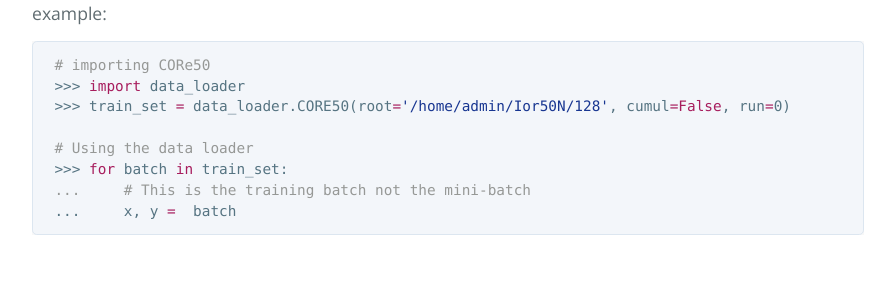
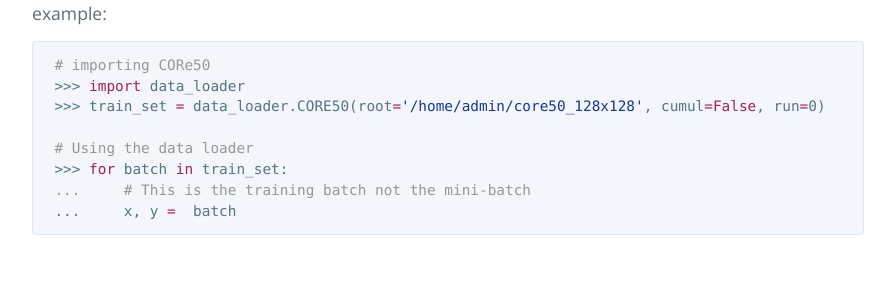
Before and after one commit to vlomonaco/core50, a Jekyll site: the page built from index.html, in a window 1280 px wide and 900 px high, scrolled down 11295 px. Shown: the part 162-444 px from the top of the window, without its empty margins (192-1087 px from the left). Built offline with Jekyll 4.4.1, drawn with Linux system fonts in a browser that asks for light colours; nearby versions of some CDN libraries; the list of posts is cut into pages by our own code; comment, search, counter and statistics services are not loaded.

Commit message:
path fix

```diff
--- a/index.html
+++ b/index.html
@@ -308,7 +308,7 @@ The Python code for reproducing the experiments in the paper is already availabl
 As you might have noticed, assessing your own CL strategies on CORe50 wouldn't be as simple as loading the npz file since you have to deal with a number of runs and configurations. That's way we also provide a <i>super fast</i> and <i>flexible</i> <strong>Python Data Loader</strong> which can handle that for you. For example:
 
 			<div class="highlight highlight-Python" style="margin-top:15px">
-			<pre><span class="pl-c"> # importing CORe50</span><br> >>><span class="pl-k"> import</span> data_loader <br> >>> train_set <span class="pl-k">=</span> data_loader.CORE50(root<span class="pl-k">=</span><span class="pl-s">'/home/admin/Ior50N/128'</span>, cumul<span class="pl-k">=False</span>, run<span class="pl-k">=</span>0)<br><br><span class="pl-c"> # Using the data loader</span><br> >>><span class="pl-k"> for </span>batch<span class="pl-k"> in</span> train_set: <br><span class="pl-c"> ...     # This is the training batch not the mini-batch</span> <br> ...     x, y <span class="pl-k">= </span> batch <br></pre>
+			<pre><span class="pl-c"> # importing CORe50</span><br> >>><span class="pl-k"> import</span> data_loader <br> >>> train_set <span class="pl-k">=</span> data_loader.CORE50(root<span class="pl-k">=</span><span class="pl-s">'/home/admin/core50_128x128'</span>, cumul<span class="pl-k">=False</span>, run<span class="pl-k">=</span>0)<br><br><span class="pl-c"> # Using the data loader</span><br> >>><span class="pl-k"> for </span>batch<span class="pl-k"> in</span> train_set: <br><span class="pl-c"> ...     # This is the training batch not the mini-batch</span> <br> ...     x, y <span class="pl-k">= </span> batch <br></pre>
 			</div><br>
 
 Take a look at the Python class <a href='https://github.com/vlomonaco/core50/blob/master/scripts/python/data_loader.py'>here</a> for more details. As you can see we thought at two modalities. The first one for small RAM devices where we load the batch imgs <i>on-the-fly</i> as they are needed and the second one in which we preload the entire dataset and we use a <i>Look-UP table</i> to figure out which subset of data we need.<br><br>
```
